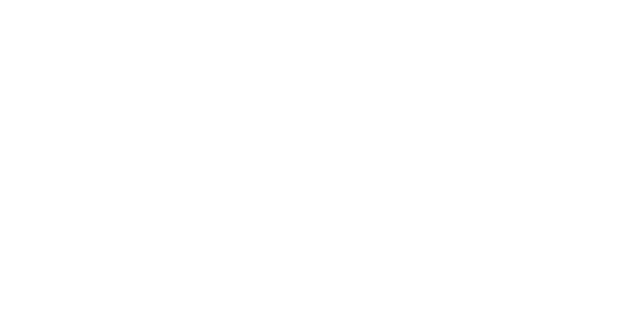
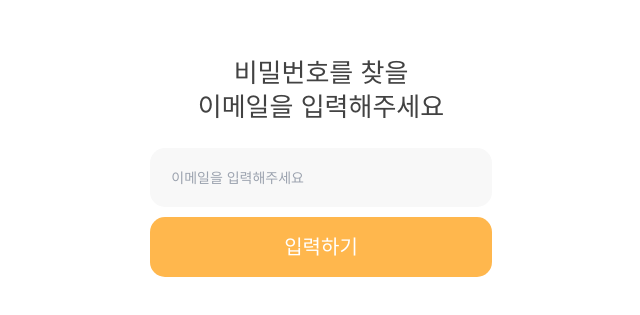
Before and after one commit to rainbow-letter/rainbow-letter-frontend, a React (Create React App) app: page /find/password in a window 1280 px wide. Before the commit this address had no page. Shown: the part 261-576 px from the top of the page, without its empty margins (319-959 px from the left). Built offline with nearby package versions, Linux system fonts and the light colour scheme.

Commit message:
fix: 이메일 찾기 버그 수정

```diff
--- a/src/Router.jsx
+++ b/src/Router.jsx
@@ -21,7 +21,7 @@ function Router() {
           <Route path="/" element={<Home />} />
           <Route path="/login" element={<Login />} />
           <Route path="/sign-up" element={<Join />} />
-          <Route path="/find-password" element={<FindPassword />} />
+          <Route path="/find/password" element={<FindPassword />} />
           <Route element={<ProtectedLayout isLoggedIn={isLoggedIn} />}>
             {/* NOTE: 사용자 권한(로그인)이 필요한 페이지 */}
             {/* <Route path="/my-page" element={<MyPage />} /> */}
--- a/src/components/Login/LinkAvailable.jsx
+++ b/src/components/Login/LinkAvailable.jsx
@@ -4,7 +4,7 @@ import { Link } from 'react-router-dom';
 export default function LinkAvailable({ message: { question, forget, link } }) {
   return (
     <section className="mt-5">
-      <Link to="/find-password">
+      <Link to="/find/password">
         <span className="text-caption text-gray-2 text-solo-medium">
           {forget}
         </span>
--- a/src/view/FindPassword.jsx
+++ b/src/view/FindPassword.jsx
@@ -7,15 +7,13 @@ import { findEmail } from '../api/user';
 import { BUTTON_STYLE } from '../components/Login/constants';
 
 export default function FindPassword() {
-  const [email, setEmail] = useState('');
+  const [auth, setAuth] = useState({ email: '' });
 
   const onClickFindEmailButton = async () => {
     try {
-      const data = await findEmail(email);
-
-      console.log(data);
+      await findEmail(auth);
     } catch (error) {
-      console.log(error);
+      console.error(error);
     }
   };
 
@@ -28,8 +26,8 @@ export default function FindPassword() {
       <UserInput
         type="text"
         placeholder="이메일을 입력해주세요"
-        value={email}
-        onChange={(e) => setEmail(e.target.value)}
+        value={auth.email}
+        onChange={(e) => setAuth({ ...auth, email: e.target.value })}
       />
       <button
         type="submit"
```
